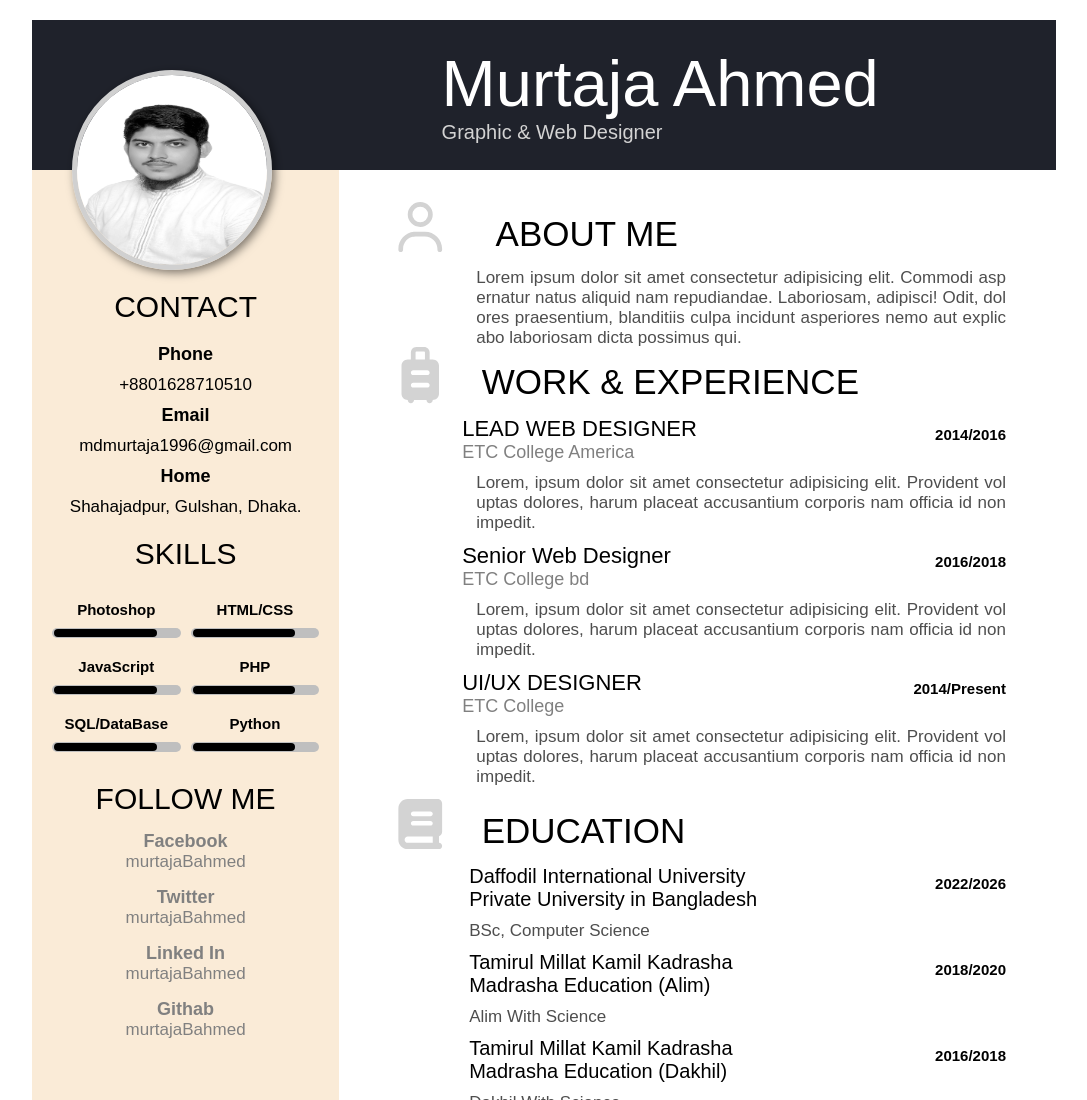
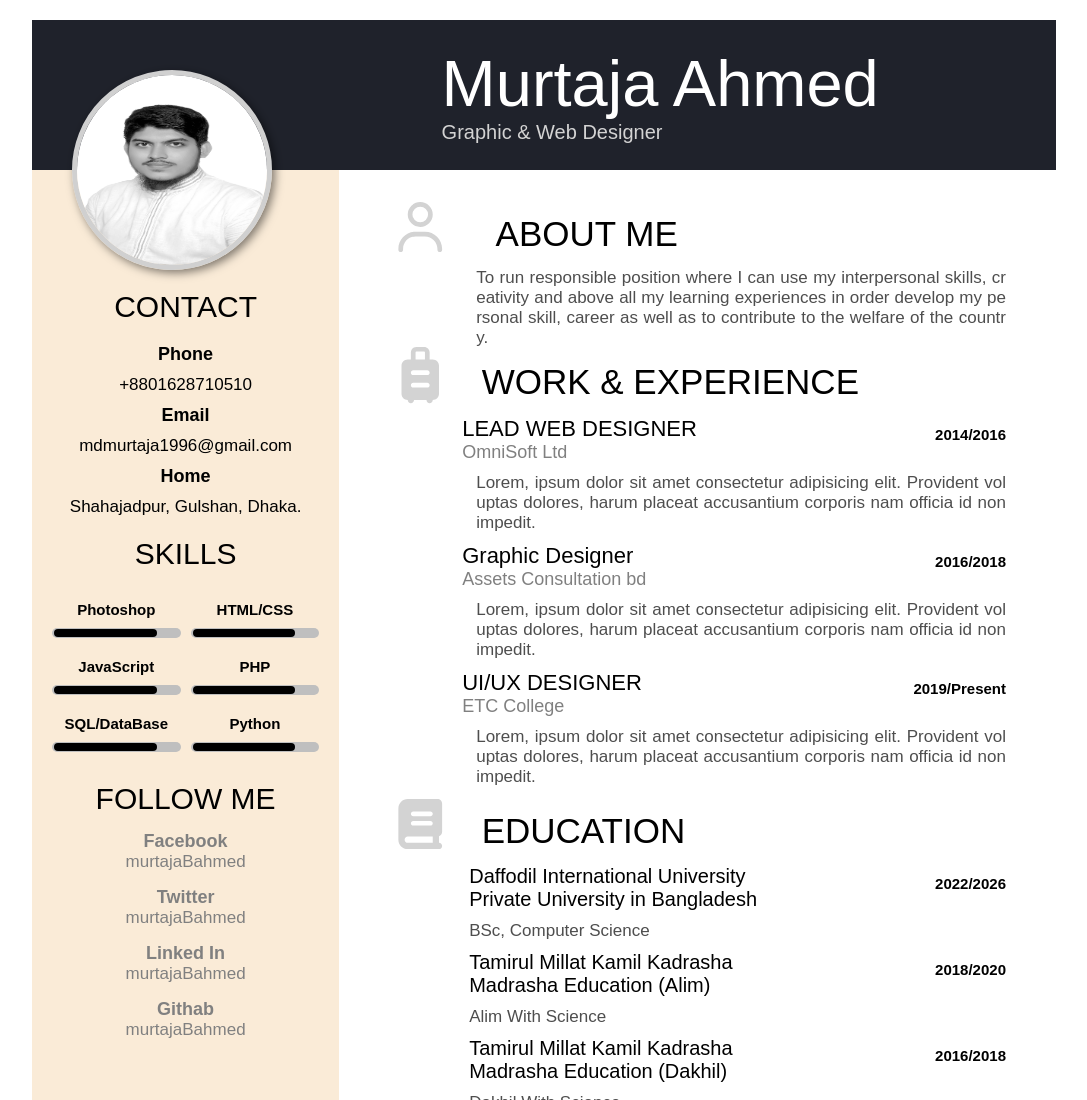
Before and after one commit to murtajabahmed/CV, a plain HTML site: page index.html in a window 1280 px wide. Shown: the top 1100 px of the page, without its empty margins (96-1183 px from the left). Drawn offline with Linux system fonts and the light colour scheme.

Commit message:
Update001

```diff
--- a/index.html
+++ b/index.html
@@ -81,26 +81,26 @@
                         </span>
                         ABOUT ME
                     </h1>
-                    <p>Lorem ipsum dolor sit amet consectetur adipisicing elit. Commodi aspernatur natus aliquid nam repudiandae. Laboriosam, adipisci! Odit, dolores praesentium, blanditiis culpa incidunt asperiores nemo aut explicabo laboriosam dicta possimus qui.</p>
+                    <p>To run responsible position where I can use my interpersonal skills, creativity and above all my learning experiences in order develop my personal skill, career as well as to contribute to the welfare of the country.</p>
                 </div>
                 <div class="work">
                     <h1><span><i class="fas fa-suitcase-rolling"></i></span>WORK & EXPERIENCE</h1>
                     <div class="work-group">
                         <h3>LEAD WEB DESIGNER</h3>
-                        <h4>ETC College America</h4>
+                        <h4>OmniSoft Ltd</h4>
                         <span>2014/2016</span>
                         <p>Lorem, ipsum dolor sit amet consectetur adipisicing elit. Provident voluptas dolores, harum placeat accusantium corporis nam officia id non impedit.</p>
                     </div>
                     <div class="work-group">
-                        <h3>Senior Web Designer</h3>
-                        <h4>ETC College bd</h4>
+                        <h3>Graphic Designer</h3>
+                        <h4>Assets Consultation bd</h4>
                         <span>2016/2018</span>
                         <p>Lorem, ipsum dolor sit amet consectetur adipisicing elit. Provident voluptas dolores, harum placeat accusantium corporis nam officia id non impedit.</p>
                     </div>
                     <div class="work-group">
                         <h3>UI/UX DESIGNER</h3>
                         <h4>ETC College</h4>
-                        <span>2014/Present</span>
+                        <span>2019/Present</span>
                         <p>Lorem, ipsum dolor sit amet consectetur adipisicing elit. Provident voluptas dolores, harum placeat accusantium corporis nam officia id non impedit.</p>
                     </div>
                 </div>
```
